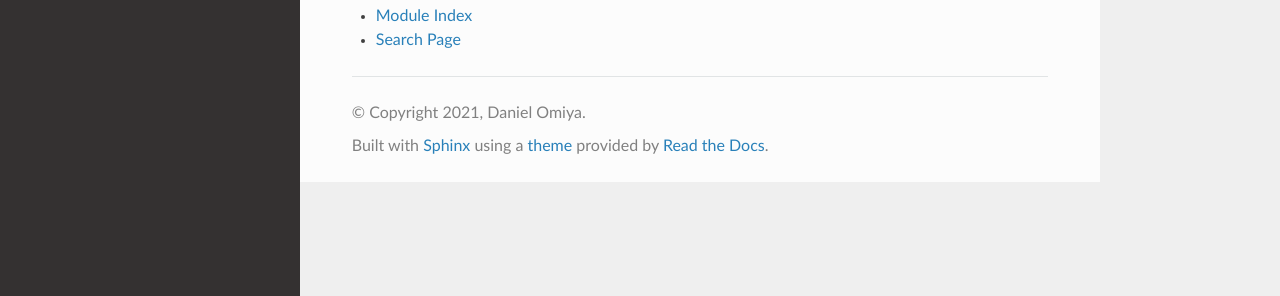
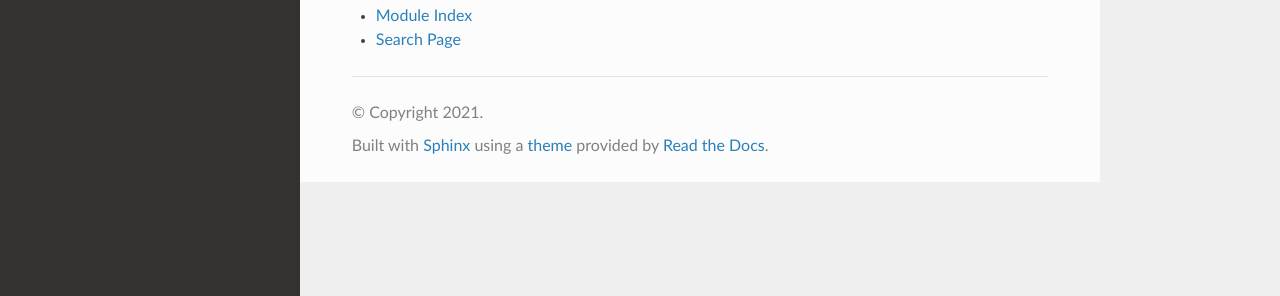
Before and after one commit to danielomiya/numerical-algorithms, a Sphinx documentation site: the page built from docs/source/index.rst, in a window 1280 px wide. Shown: the part 278-574 px from the top of the page. Built offline with Sphinx 7.4.7 and the Read the Docs theme 2.0.0, drawn with Linux system fonts in a browser that asks for light colours.

Commit message:
Make docs show '© Copyright 2021' instead of full name

```diff
--- a/docs/source/conf.py
+++ b/docs/source/conf.py
@@ -12,6 +12,7 @@
 #
 import os
 import sys
+from datetime import datetime
 
 sys.path.insert(0, os.path.abspath(os.path.join("..", "..", "numerical_algorithms")))
 
@@ -19,7 +20,7 @@ sys.path.insert(0, os.path.abspath(os.path.join("..", "..", "numerical_algorithm
 # -- Project information -----------------------------------------------------
 
 project = "numerical_algorithms"
-copyright = "2021, Daniel Omiya"
+copyright = datetime.now().strftime("%Y")
 author = "Daniel Omiya"
 
 # The full version, including alpha/beta/rc tags
```
